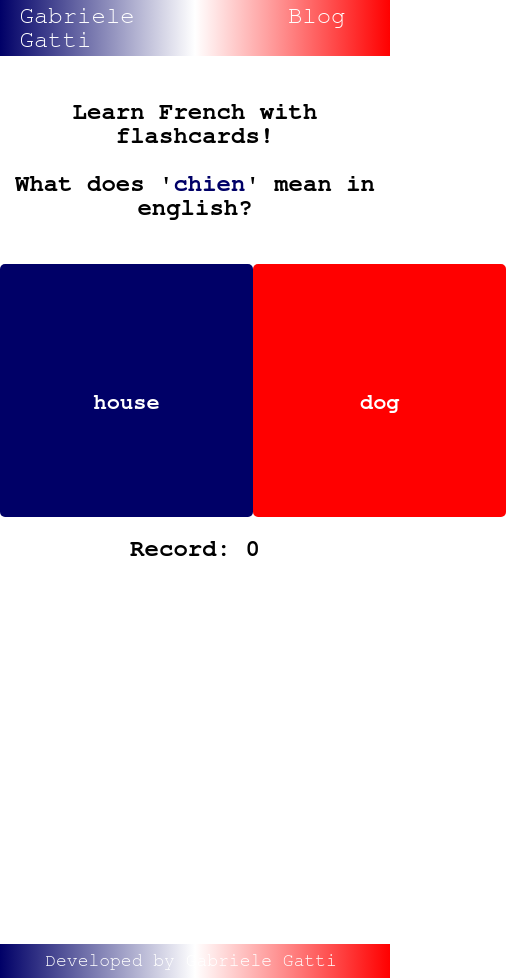
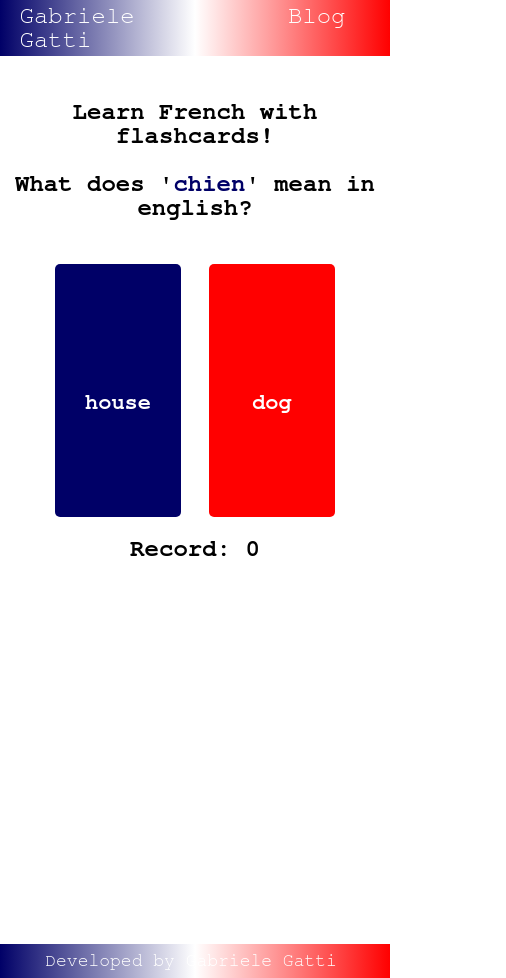
Before and after one commit to Gabri432/angular-language-learner, an Angular app: page / in a window 390 px wide. Shown: the whole page, 506 px wide, since content can reach past the window. Built offline with nearby package versions, Linux system fonts and the light colour scheme.

Commit message:
Improving responsitivity.

```diff
--- a/src/app/layouts/flashcard/flashcard.component.scss
+++ b/src/app/layouts/flashcard/flashcard.component.scss
@@ -21,7 +21,7 @@
 
 @media only screen and (max-width: 599px) {
     #flashcard {
-        width: 30vh;
+        width:15vh;
         height: 15vh;
         padding-top: 15vh;
     }
```
